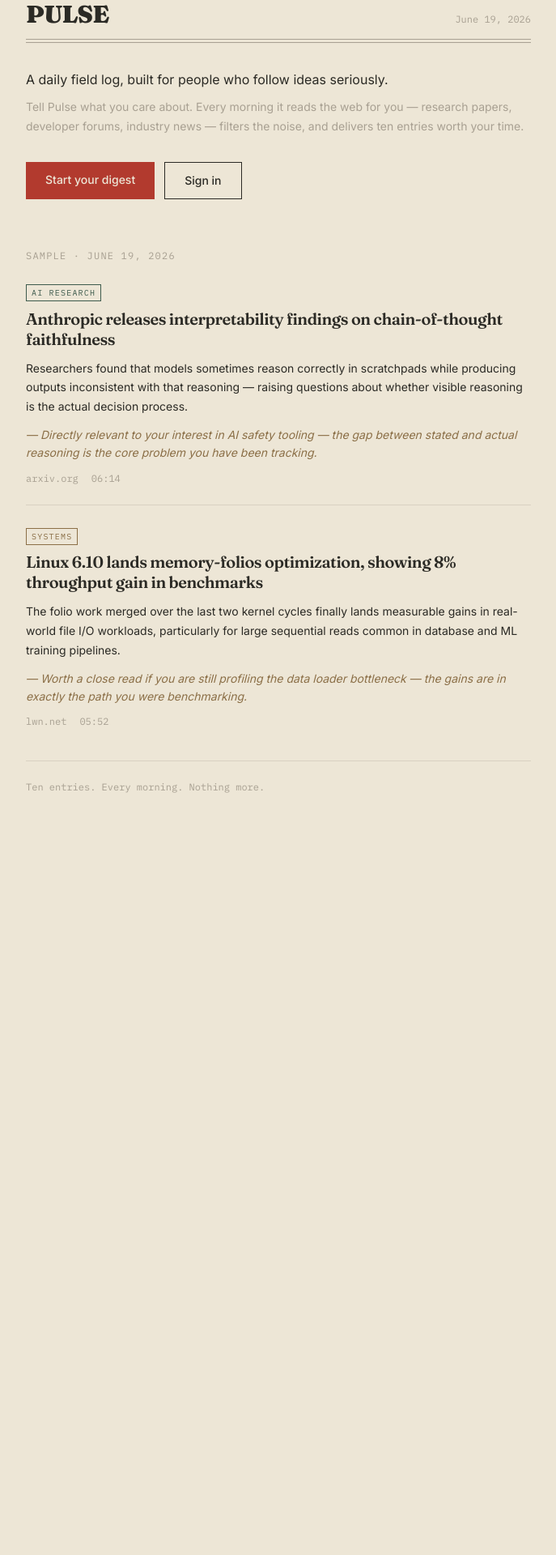
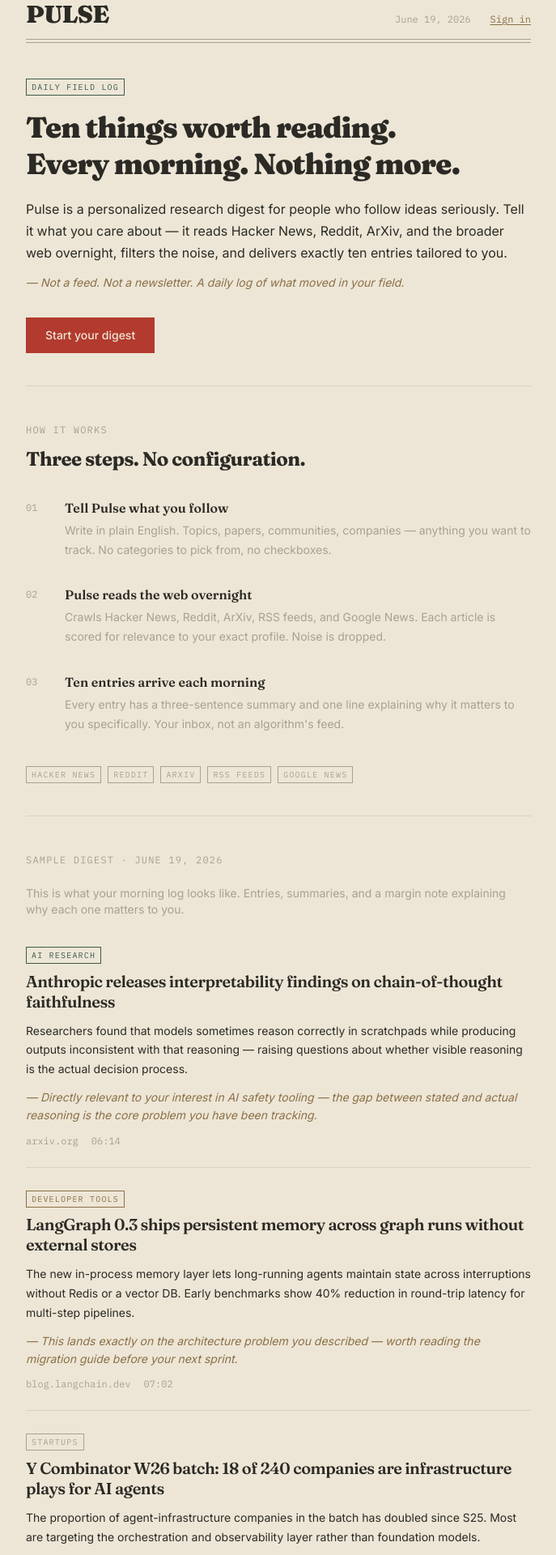
Before and after one commit to AhmedIzaan/pulse-agent, a Next.js app in the folder frontend/: page / in a window 1280 px wide. Shown: the part 40-1960 px from the top of the page at 81% size, without its empty margins (296-983 px from the left). Before the commit the page ends 1060 px from the top, so only its background shows below. Built offline with nearby package versions, Linux system fonts and the light colour scheme; no server answers.

Commit message:
made a proper landing page

```diff
--- a/frontend/app/page.tsx
+++ b/frontend/app/page.tsx
@@ -13,15 +13,44 @@ const SAMPLE_ENTRIES = [
     time: "06:14",
   },
   {
-    tag: "Systems",
+    tag: "Developer Tools",
     tagColor: "text-walnut border-walnut",
-    title: "Linux 6.10 lands memory-folios optimization, showing 8% throughput gain in benchmarks",
-    body: "The folio work merged over the last two kernel cycles finally lands measurable gains in real-world file I/O workloads, particularly for large sequential reads common in database and ML training pipelines.",
-    annotation: "Worth a close read if you are still profiling the data loader bottleneck — the gains are in exactly the path you were benchmarking.",
-    source: "lwn.net",
-    time: "05:52",
+    title: "LangGraph 0.3 ships persistent memory across graph runs without external stores",
+    body: "The new in-process memory layer lets long-running agents maintain state across interruptions without Redis or a vector DB. Early benchmarks show 40% reduction in round-trip latency for multi-step pipelines.",
+    annotation: "This lands exactly on the architecture problem you described — worth reading the migration guide before your next sprint.",
+    source: "blog.langchain.dev",
+    time: "07:02",
+  },
+  {
+    tag: "Startups",
+    tagColor: "text-pencil border-pencil",
+    title: "Y Combinator W26 batch: 18 of 240 companies are infrastructure plays for AI agents",
+    body: "The proportion of agent-infrastructure companies in the batch has doubled since S25. Most are targeting the orchestration and observability layer rather than foundation models.",
+    annotation: "The segment you follow is now 7.5% of YC's intake — the market signal you were watching for is here.",
+    source: "techcrunch.com",
+    time: "05:48",
   },
 ];
+
+const HOW_IT_WORKS = [
+  {
+    step: "01",
+    title: "Tell Pulse what you follow",
+    body: "Write in plain English. Topics, papers, communities, companies — anything you want to track. No categories to pick from, no checkboxes.",
+  },
+  {
+    step: "02",
+    title: "Pulse reads the web overnight",
+    body: "Crawls Hacker News, Reddit, ArXiv, RSS feeds, and Google News. Each article is scored for relevance to your exact profile. Noise is dropped.",
+  },
+  {
+    step: "03",
+    title: "Ten entries arrive each morning",
+    body: "Every entry has a three-sentence summary and one line explaining why it matters to you specifically. Your inbox, not an algorithm's feed.",
+  },
+];
+
+const SOURCES = ["Hacker News", "Reddit", "ArXiv", "RSS feeds", "Google News"];
 
 function today() {
   return new Date().toLocaleDateString("en-US", {
@@ -39,51 +68,113 @@ export default async function HomePage() {
     <div className="min-h-screen bg-vellum font-body">
       <div className="max-w-2xl mx-auto px-6 py-10">
 
-        {/* Masthead */}
+        {/* ── Masthead ── */}
         <header className="flex items-baseline justify-between">
           <span className="font-display font-black text-3xl tracking-tight text-ink">
             PULSE
           </span>
-          <span className="font-mono text-xs text-pencil">{today()}</span>
+          <div className="flex items-center gap-6">
+            <span className="font-mono text-xs text-pencil">{today()}</span>
+            <Link
+              href="/sign-in"
+              className="font-mono text-xs text-walnut underline underline-offset-2"
+            >
+              Sign in
+            </Link>
+          </div>
         </header>
 
         {/* Double rule */}
         <div className="mt-3 border-t border-pencil" />
-        <div className="mt-[3px] border-t border-pencil mb-8" />
+        <div className="mt-[3px] border-t border-pencil mb-10" />
 
-        {/* Lede */}
-        <p className="text-ink text-base leading-reading mb-2">
-          A daily field log, built for people who follow ideas seriously.
-        </p>
-        <p className="text-pencil text-sm leading-reading mb-8">
-          Tell Pulse what you care about. Every morning it reads the web for you — research papers,
-          developer forums, industry news — filters the noise, and delivers ten entries worth your time.
-        </p>
+        {/* ── Hero ── */}
+        <div className="mb-10">
+          <div className="mb-4">
+            <span className="tag text-moss border-moss">Daily field log</span>
+          </div>
 
-        <div className="flex gap-3 mb-14">
-          <Link href="/sign-up" className="btn-wax">
-            Start your digest
-          </Link>
-          <Link href="/sign-in" className="btn-secondary">
-            Sign in
-          </Link>
+          <h1 className="font-display font-black text-4xl text-ink tracking-tight leading-tight mb-5">
+            Ten things worth reading.<br />Every morning. Nothing more.
+          </h1>
+
+          <p className="text-ink text-base leading-reading mb-3">
+            Pulse is a personalized research digest for people who follow ideas seriously.
+            Tell it what you care about — it reads Hacker News, Reddit, ArXiv, and the broader
+            web overnight, filters the noise, and delivers exactly ten entries tailored to you.
+          </p>
+
+          <p className="margin-note mb-8">
+            — Not a feed. Not a newsletter. A daily log of what moved in your field.
+          </p>
+
+          <div className="flex gap-3">
+            <Link href="/sign-up" className="btn-wax">
+              Start your digest
+            </Link>
+          </div>
         </div>
 
-        {/* Sample entries */}
+        {/* Single rule */}
+        <div className="entry-rule mb-10" />
+
+        {/* ── How it works ── */}
+        <div className="mb-2">
+          <span className="font-mono text-xs text-pencil uppercase tracking-widest">
+            How it works
+          </span>
+        </div>
+        <h2 className="font-display font-bold text-2xl text-ink tracking-tight mb-8">
+          Three steps. No configuration.
+        </h2>
+
+        <div className="space-y-8 mb-10">
+          {HOW_IT_WORKS.map((item) => (
+            <div key={item.step} className="flex gap-6">
+              <span className="font-mono text-xs text-pencil mt-1 shrink-0 w-6">
+                {item.step}
+              </span>
+              <div>
+                <p className="font-display font-semibold text-base text-ink mb-1">
+                  {item.title}
+                </p>
+                <p className="text-pencil text-sm leading-reading">{item.body}</p>
+              </div>
+            </div>
+          ))}
+        </div>
+
+        {/* Sources */}
+        <div className="flex flex-wrap gap-2 mb-10">
+          {SOURCES.map((s) => (
+            <span key={s} className="tag text-pencil border-pencil">
+              {s}
+            </span>
+          ))}
+        </div>
+
+        {/* Single rule */}
+        <div className="entry-rule mb-10" />
+
+        {/* ── Sample digest ── */}
         <div className="mb-5">
           <span className="font-mono text-xs text-pencil uppercase tracking-widest">
-            Sample · {today()}
+            Sample digest · {today()}
           </span>
         </div>
+        <p className="text-pencil text-sm mb-8">
+          This is what your morning log looks like. Entries, summaries,
+          and a margin note explaining why each one matters to you.
+        </p>
 
         {SAMPLE_ENTRIES.map((entry, i) => (
           <article key={i} className={i > 0 ? "entry-rule pt-6 mt-6" : ""}>
             <div className="mb-2">
               <span className={`tag ${entry.tagColor}`}>{entry.tag}</span>
             </div>
-            <h2 className="font-display font-semibold text-xl text-ink leading-tight tracking-tight mb-3">
+            <h3 className="font-display font-semibold text-xl text-ink leading-tight tracking-tight mb-3">
               {entry.title}
-            </h2>
+            </h3>
             <p className="text-ink text-sm leading-reading mb-3">{entry.body}</p>
             <p className="margin-note">— {entry.annotation}</p>
             <div className="flex gap-4 mt-3">
@@ -93,11 +184,30 @@ export default async function HomePage() {
           </article>
         ))}
 
-        {/* Footer rule */}
-        <div className="entry-rule mt-10 pt-6">
+        {/* Single rule */}
+        <div className="entry-rule mt-10 mb-10" />
+
+        {/* ── Bottom CTA ── */}
+        <div className="mb-2">
+          <span className="tag text-walnut border-walnut">Free to start</span>
+        </div>
+        <h2 className="font-display font-bold text-2xl text-ink tracking-tight mb-3">
+          Your first digest arrives tomorrow morning.
+        </h2>
+        <p className="text-pencil text-sm leading-reading mb-8">
+          Set up your profile in two minutes. Pulse handles the rest overnight.
+          No credit card. No onboarding call.
+        </p>
+        <Link href="/sign-up" className="btn-wax">
+          Start your digest
+        </Link>
+
+        {/* ── Footer ── */}
+        <div className="entry-rule mt-16 pt-6 flex items-baseline justify-between">
           <p className="font-mono text-xs text-pencil">
             Ten entries. Every morning. Nothing more.
           </p>
+          <span className="font-display font-black text-sm text-ink">PULSE</span>
         </div>
 
       </div>
```
